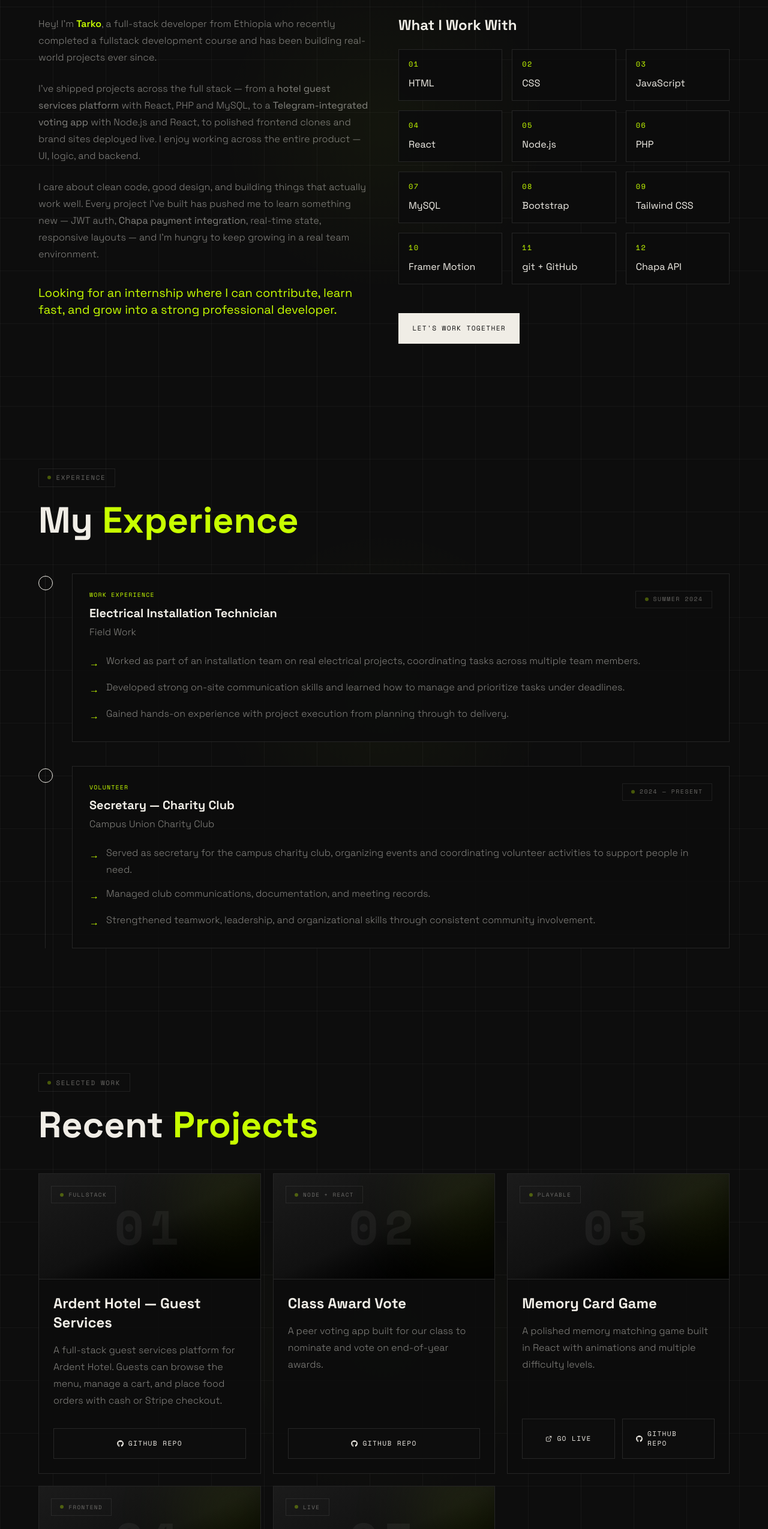
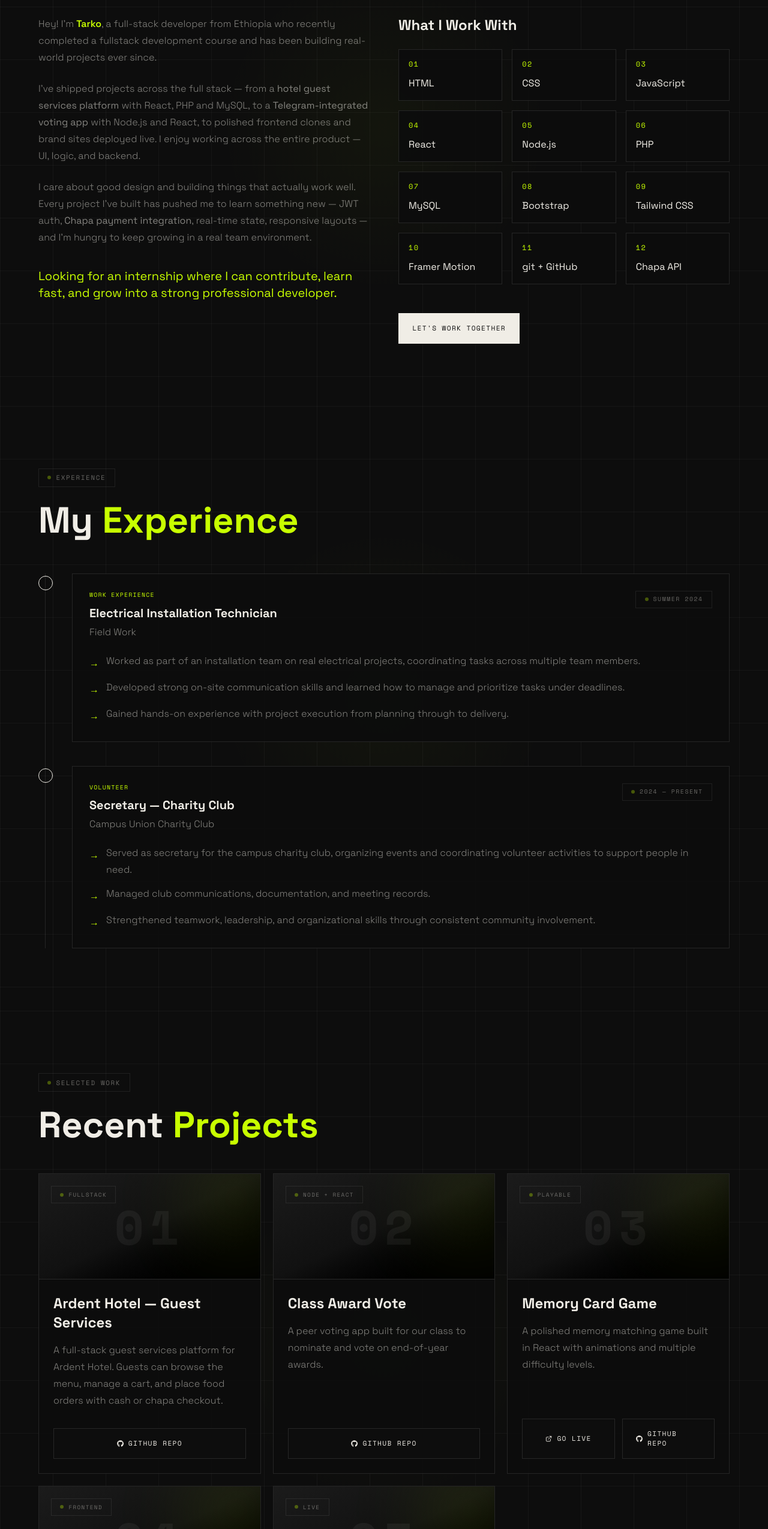
Before and after one commit to tarko5076-del/my-portfolio, a React (Vite) app: page / in a window 1280 px wide. Shown: the part 1053-3602 px from the top of the page at 60% size. Built offline with nearby package versions, Linux system fonts and the light colour scheme.

Commit message:
last telegram testing

```diff
--- a/src/components/About.jsx
+++ b/src/components/About.jsx
@@ -73,7 +73,7 @@ export default function About() {
             </p>
 
             <p>
-              I care about clean code, good design, and building things that actually
+              I care about  good design and building things that actually
               work well. Every project I've built has pushed me to learn something new —
               JWT auth, <strong>Chapa payment integration</strong>, real-time state,
               responsive layouts — and I'm hungry to keep growing in a real team
--- a/src/components/Projects.jsx
+++ b/src/components/Projects.jsx
@@ -13,7 +13,7 @@ const projects = [
     id: 1,
     title: 'Ardent Hotel — Guest Services',
     description:
-      'A full-stack guest services platform for Ardent Hotel. Guests can browse the menu, manage a cart, and place food orders with cash or Stripe checkout.',
+      'A full-stack guest services platform for Ardent Hotel. Guests can browse the menu, manage a cart, and place food orders with cash or chapa checkout.',
     repoUrl: 'https://github.com/tarko5076-del/Ardent-hotel',
     status: 'Fullstack',
   },
```
